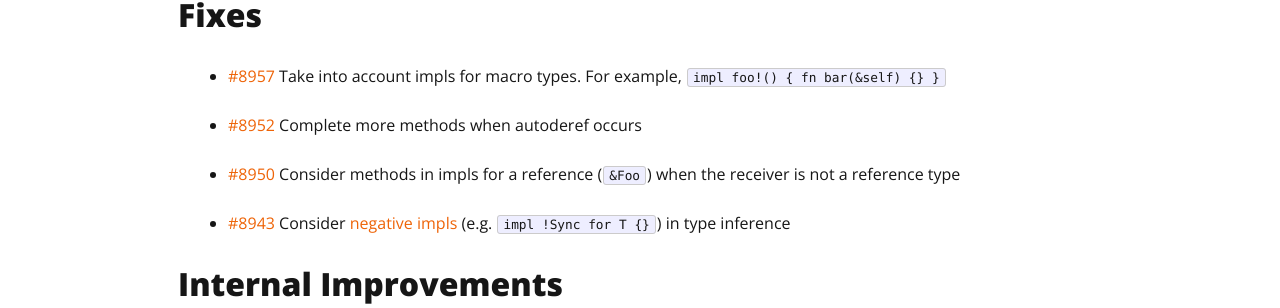
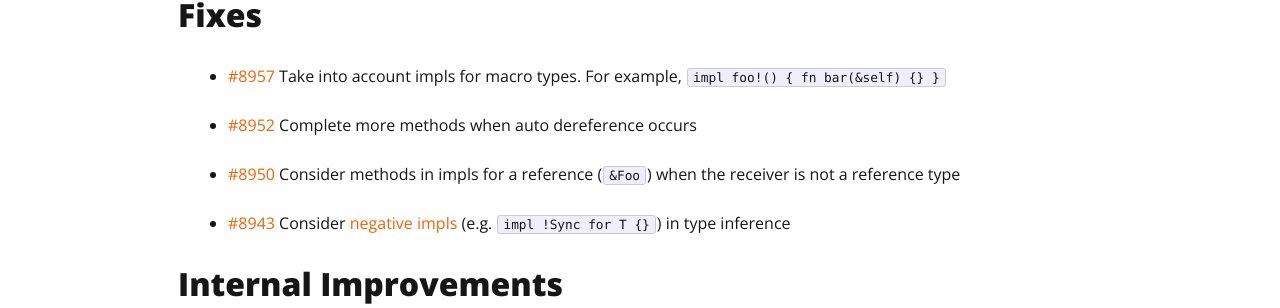
Before and after one commit to intellij-rust/intellij-rust.github.io, a Jekyll site: the page built from _posts/2022-06-27-changelog-173.markdown, in a window 1280 px wide and 900 px high, scrolled down 545 px. Shown: the part 146-454 px from the top of the window. Built offline with Jekyll 4.4.1, drawn with Linux system fonts in a browser that asks for light colours; nearby versions of some CDN libraries; some web fonts are replaced.

Commit message:
Update _posts/2022-06-27-changelog-173.markdown
Co-authored-by: Arseniy Pendryak <a.pendryak@yandex.ru>

```diff
--- a/_posts/2022-06-27-changelog-173.markdown
+++ b/_posts/2022-06-27-changelog-173.markdown
@@ -21,7 +21,7 @@ date: 2022-06-27 13:00:00 +0300
 
 * [#8957] Take into account impls for macro types. For example, `impl foo!() { fn bar(&self) {} }`
 
-* [#8952] Complete more methods when autoderef occurs
+* [#8952] Complete more methods when auto dereference occurs
 
 * [#8950] Consider methods in impls for a reference (`&Foo`) when the receiver is not a reference type
 
```
